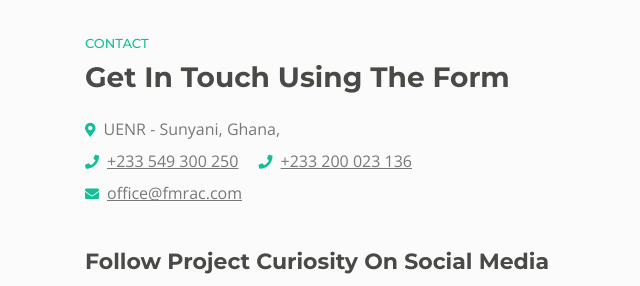
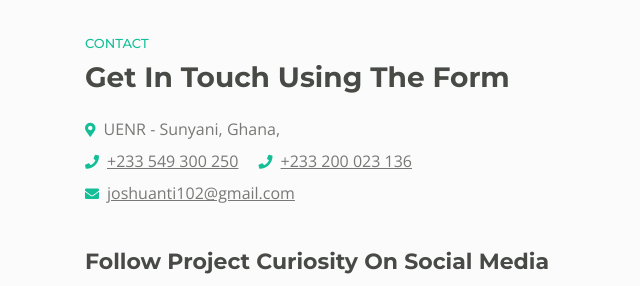
Before and after one commit to Joshua-Nti/ProjectCuriosity, a plain HTML site: page index.html in a window 1280 px wide. Shown: the part 4662-4948 px from the top of the page, 0-640 px from the left. Drawn offline with nearby package versions, Linux system fonts and the light colour scheme.

Commit message:
Changed the email contact

```diff
--- a/index.html
+++ b/index.html
@@ -1097,7 +1097,7 @@
                             <li class="address"><i class="fas fa-map-marker-alt"></i>UENR - Sunyani, Ghana,</li>
                             <li><i class="fas fa-phone"></i><a href="tel:+233549300250">+233 549 300 250</a></li>
                             <li><i class="fas fa-phone"></i><a href="tel:+233261231554">+233 200 023 136</a></li>
-                            <li><i class="fas fa-envelope"></i><a href="mailto:joshuanti102@gmail.com">office@fmrac.com</a></li>
+                            <li><i class="fas fa-envelope"></i><a href="mailto:joshuanti102@gmail.com">joshuanti102@gmail.com</a></li>
                         </ul>
                         <h3>Follow Project Curiosity On Social Media</h3>
 
```
